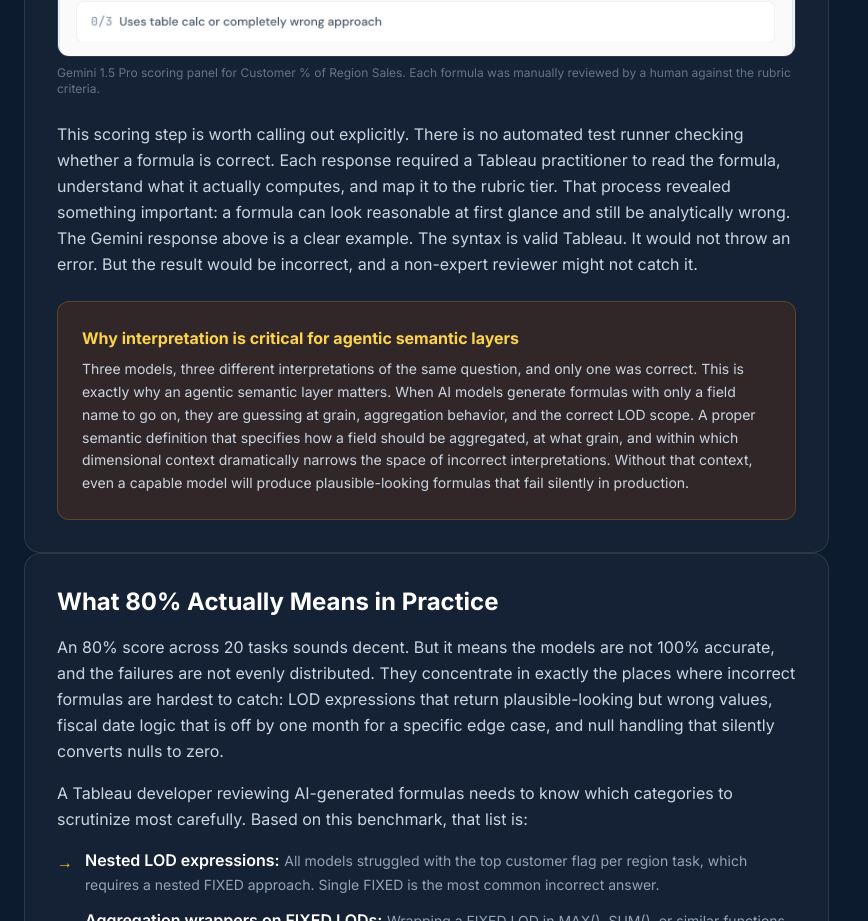
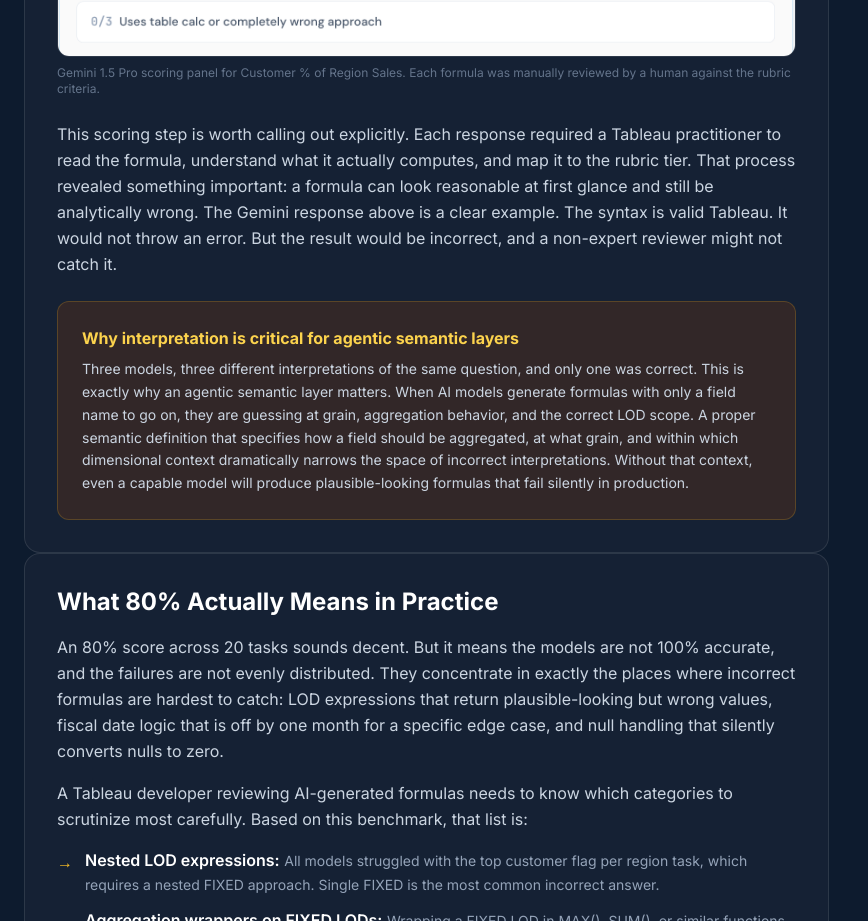
Before and after one commit to jklardata/klardata-revamp, a Next.js app: page /blog/tableau-ai-benchmark in a window 1280 px wide. Shown: the part 6660-7581 px from the top of the page, without its empty margins (0-868 px from the left). Built offline with nearby package versions, Linux system fonts and the light colour scheme.

Commit message:
Remove automated test runner sentence from benchmark article
Co-Authored-By: Claude Sonnet 4.6 <noreply@anthropic.com>

```diff
--- a/app/blog/tableau-ai-benchmark/page.tsx
+++ b/app/blog/tableau-ai-benchmark/page.tsx
@@ -341,7 +341,7 @@ export default function Article() {
               </div>
 
               <p className="text-slate-300 leading-relaxed mb-6">
-                This scoring step is worth calling out explicitly. There is no automated test runner checking whether a formula is correct. Each response required a Tableau practitioner to read the formula, understand what it actually computes, and map it to the rubric tier. That process revealed something important: a formula can look reasonable at first glance and still be analytically wrong. The Gemini response above is a clear example. The syntax is valid Tableau. It would not throw an error. But the result would be incorrect, and a non-expert reviewer might not catch it.
+                This scoring step is worth calling out explicitly. Each response required a Tableau practitioner to read the formula, understand what it actually computes, and map it to the rubric tier. That process revealed something important: a formula can look reasonable at first glance and still be analytically wrong. The Gemini response above is a clear example. The syntax is valid Tableau. It would not throw an error. But the result would be incorrect, and a non-expert reviewer might not catch it.
               </p>
 
               <div className="bg-amber-900/30 border border-amber-400/20 rounded-xl p-6">
```
